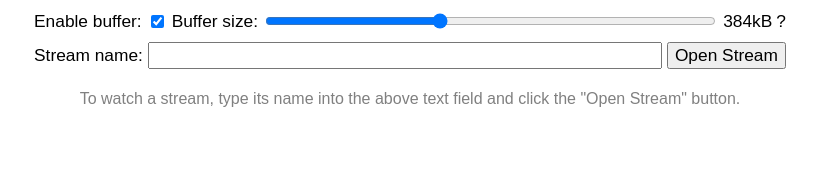
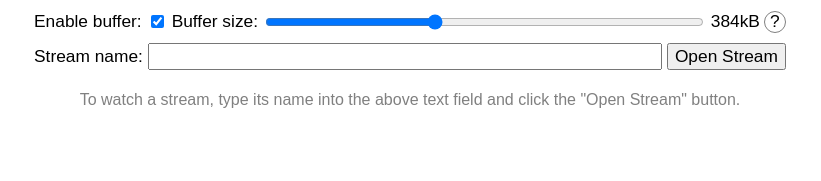
Before and after one commit to dexgs/livestreaming, a plain HTML site: page www/index.html in a window 1280 px wide. Shown: the part 464-645 px from the top of the page, 230-1051 px from the left. Drawn offline with Linux system fonts and the light colour scheme.

Commit message:
Update 'www/css/styles.css'

```diff
--- a/www/css/styles.css
+++ b/www/css/styles.css
@@ -62,8 +62,17 @@ form#stream-setup output {
     text-align: center;
 }
 
+form#stream-setup span.info {
+    width: 20px;
+    height: 20px;
+    border: 1px solid gray;
+    border-radius: 50%;
+    line-height: 18px;
+    text-align: center;
+}
+
 @media (prefers-color-scheme: dark) {
-    form#stream-setup > label, form#stream-setup > output {
+    form#stream-setup label, form#stream-setup output, form#stream-setup span.info {
         color: lightgray;
     }
 }
```
